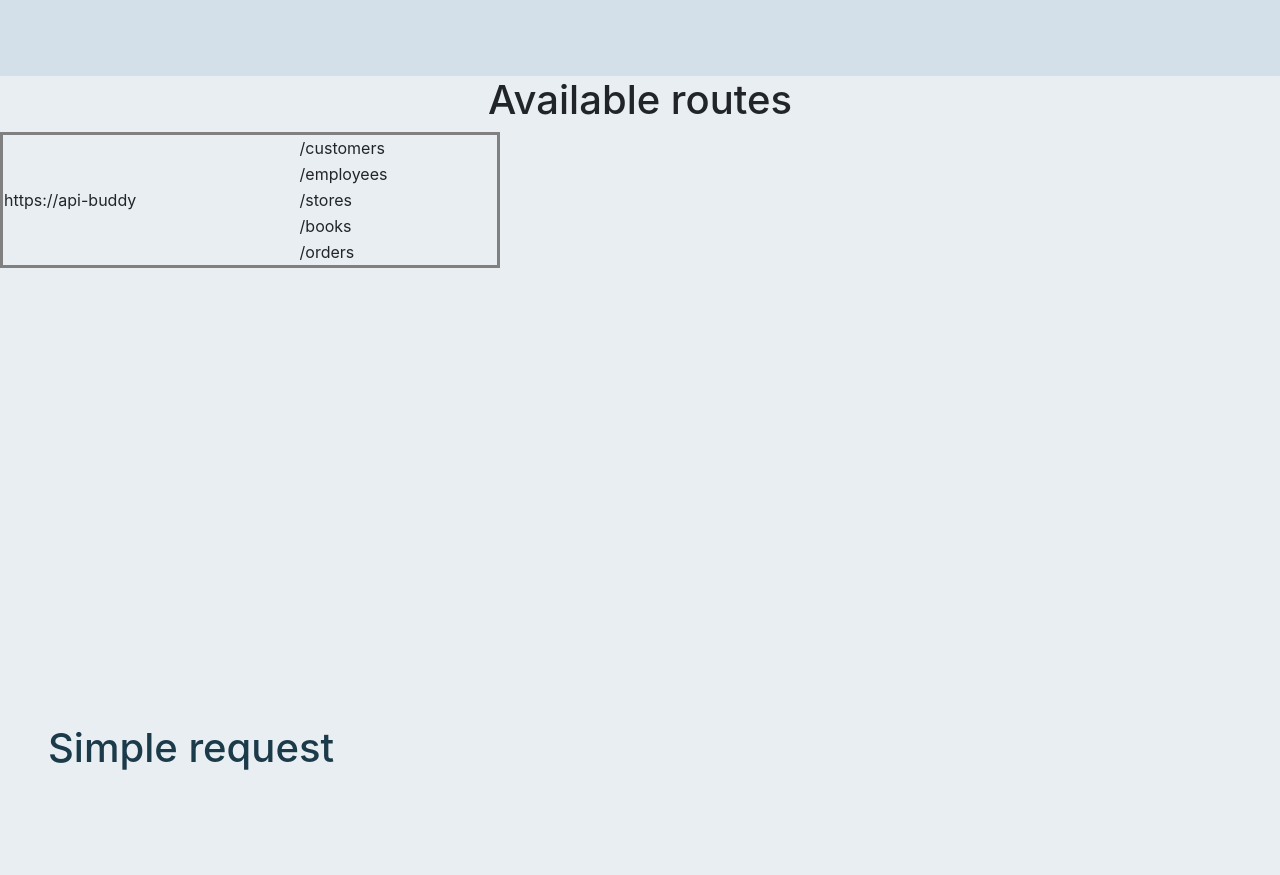
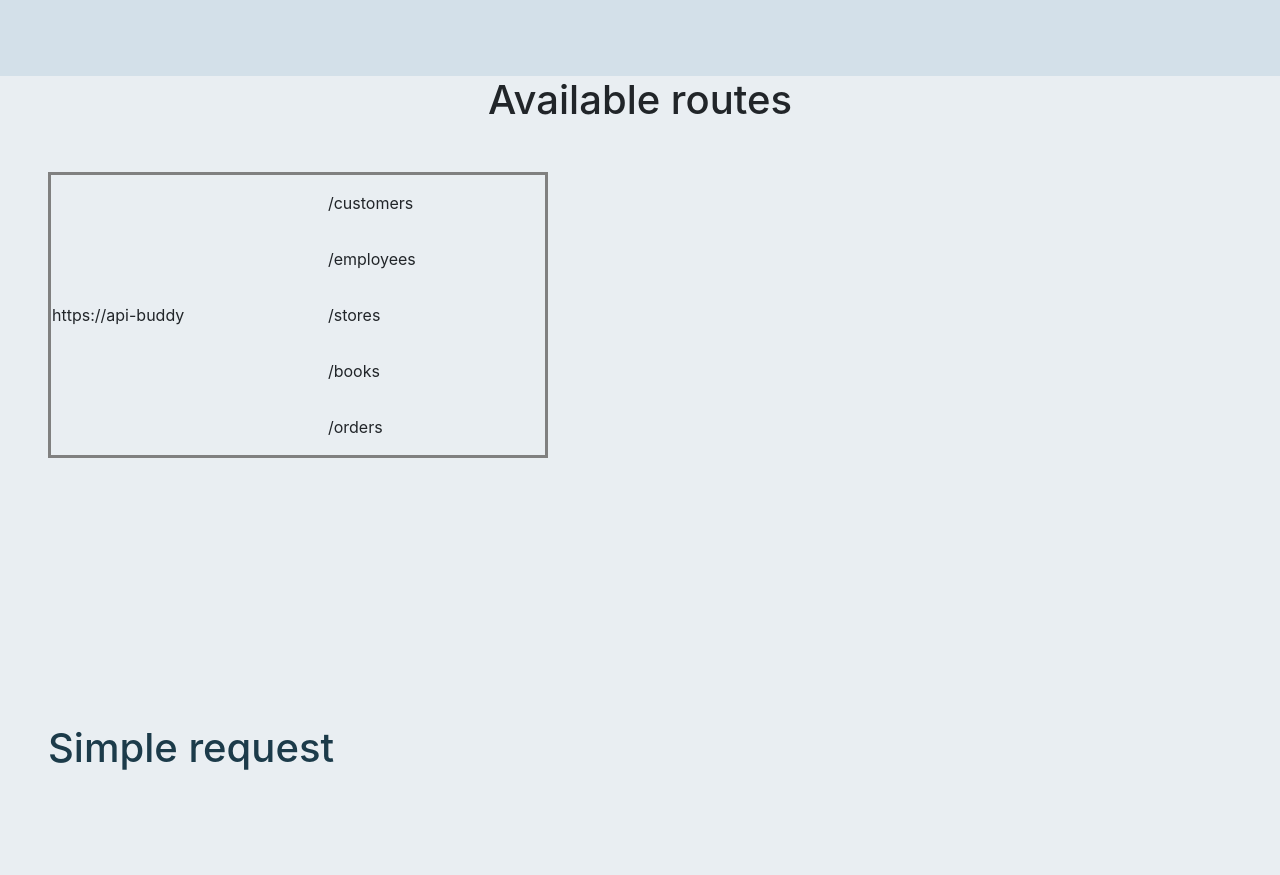
Before and after one commit to SidnevIgor/api-buddy-react, a React (Create React App) app: page / in a window 1280 px wide. Shown: the part 940-1815 px from the top of the page. Built offline with nearby package versions, Linux system fonts and the light colour scheme.

Commit message:
Update routesDisplay.jsx

```diff
--- a/src/components/routesDisplay.jsx
+++ b/src/components/routesDisplay.jsx
@@ -5,22 +5,26 @@ export default class RoutesDisplay extends Component {
     return (
       <div style={{fontFamily: "Inter", backgroundColor: "#E9EEF2", height: "600px", textAlign: "center"}}>
         <h1>Available routes</h1>
-        <table style={{width: "500px", borderStyle: "solid", textAlign: "left"}}>
+        <table style={{width: "500px", borderStyle: "solid", textAlign: "left"}} className="m-5">
           <tr>
-            <td rowspan="5">https://api-buddy</td>
-            <td>/customers</td>
+            <td className="p-3"></td>
+            <td className="p-3">/customers</td>
           </tr>
           <tr>
-            <td>/employees</td>
+            <td></td>
+            <td className="p-3">/employees</td>
           </tr>
           <tr>
-            <td>/stores</td>
+            <td>https://api-buddy</td>
+            <td className="p-3">/stores</td>
           </tr>
           <tr>
-            <td>/books</td>
+            <td></td>
+            <td className="p-3">/books</td>
           </tr>
           <tr>
-            <td>/orders</td>
+            <td></td>
+            <td className="p-3">/orders</td>
           </tr>
         </table>
       </div>
```
